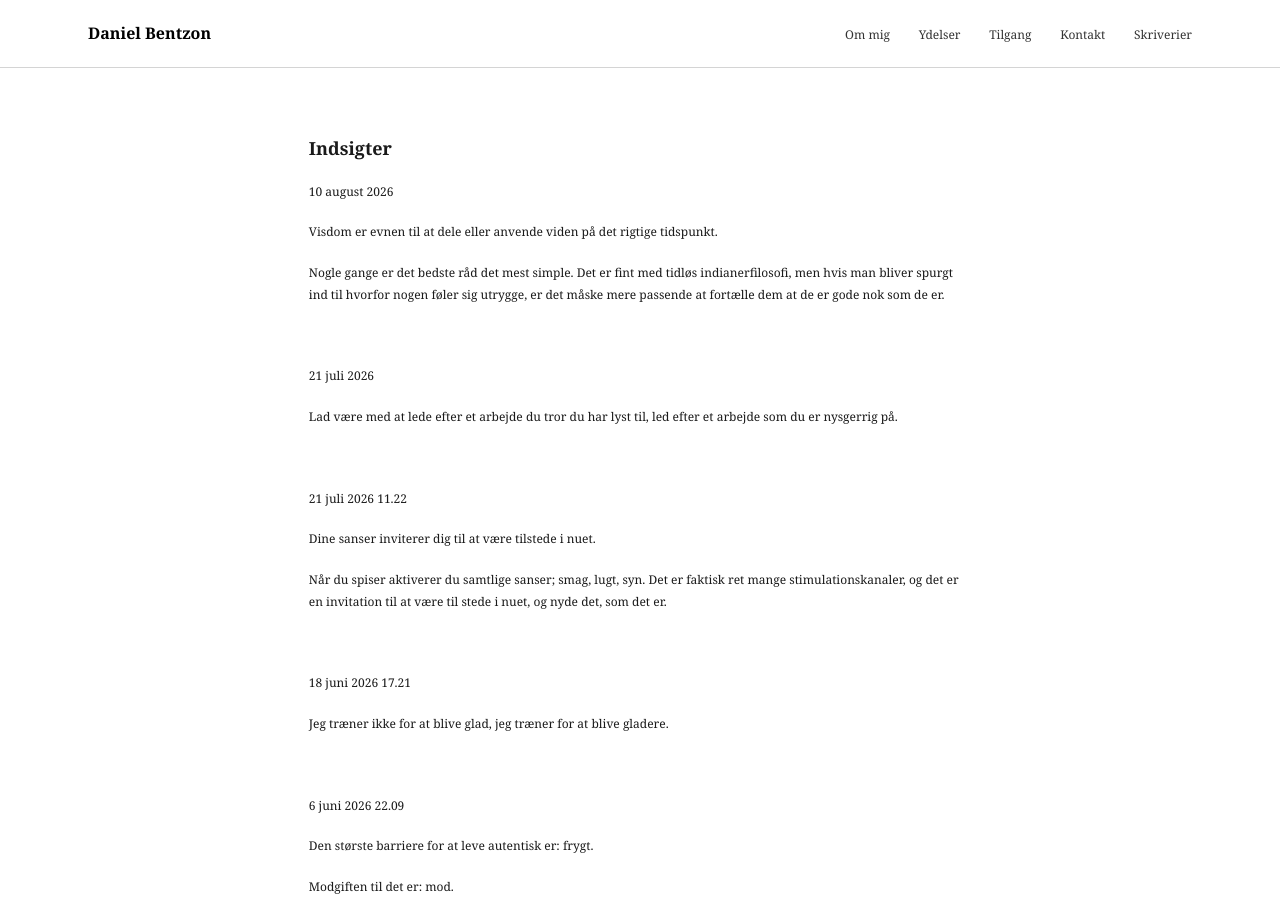
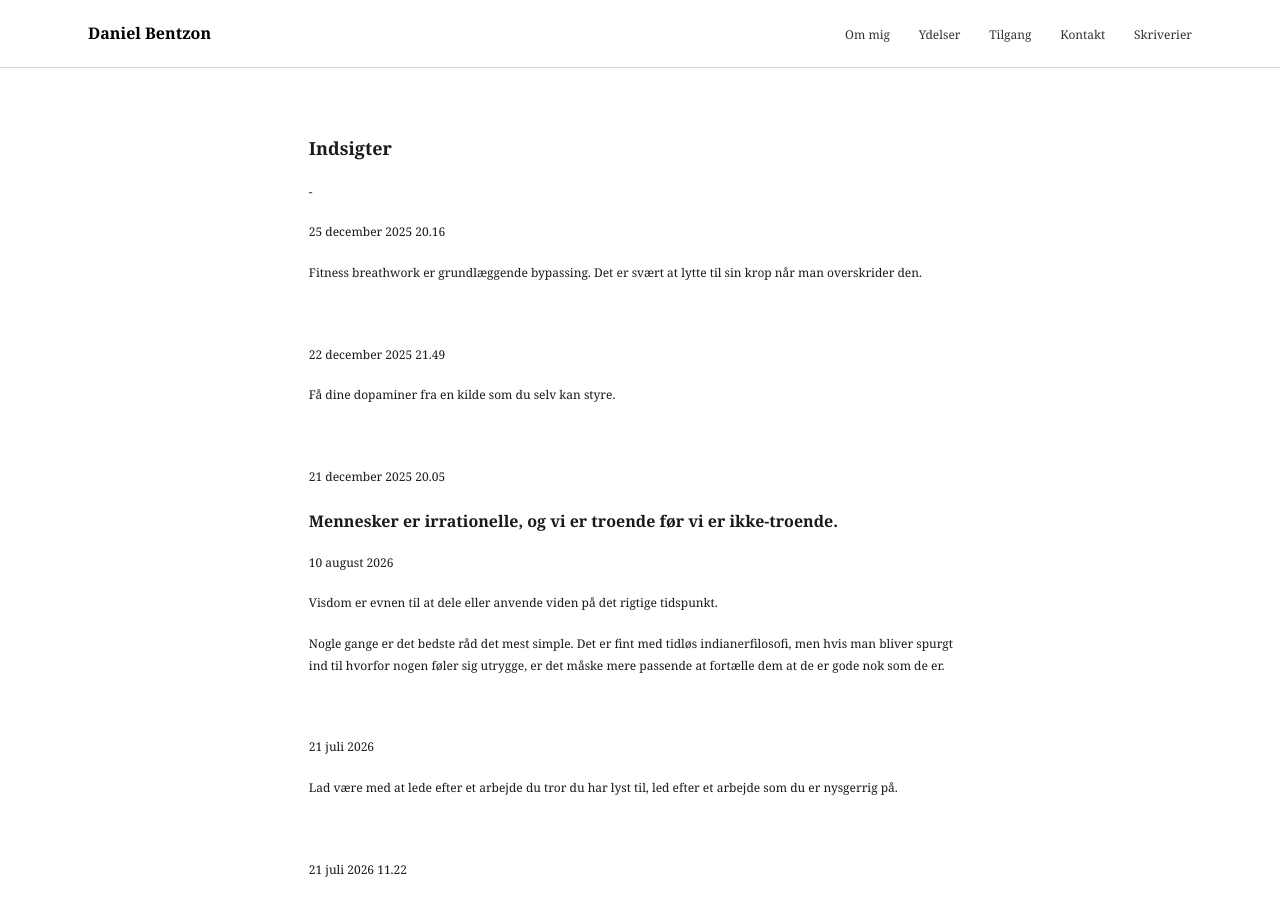
Before and after one commit to danielbentzon/danielbentzon.github.io, a Jekyll site: the page built from _sider/indsigter.md, in a window 1280 px wide and 900 px high. Built offline with Jekyll 4.4.1, drawn with Linux system fonts in a browser that asks for light colours.

Commit message:
Update indsigter.md

```diff
--- a/_sider/indsigter.md
+++ b/_sider/indsigter.md
@@ -1,6 +1,32 @@
 ---
 permalink: /indsigter/
 ---
+
+-
+&nbsp;
+
+
+25 december 2025 20.16
+
+Fitness breathwork er grundlæggende bypassing. Det er svært at lytte til sin krop når man overskrider den.
+
+
+
+&nbsp;
+
+22 december 2025 21.49
+
+Få dine dopaminer fra en kilde som du selv kan styre.
+
+
+
+&nbsp;
+
+21 december 2025 20.05
+
+Mennesker er irrationelle, og vi er troende før vi er ikke-troende.
+-
+
 10 august 2026
 
 Visdom er evnen til at dele eller anvende viden på det rigtige tidspunkt.
```
